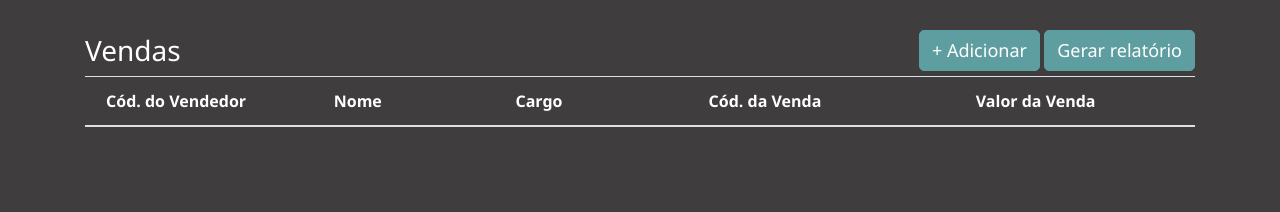
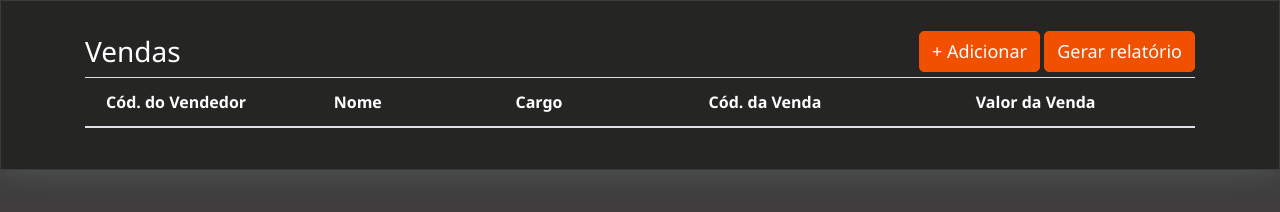
Before and after one commit to krol-rustns/website-project, a website: page index.html in a window 1280 px wide. Drawn offline with nearby package versions, Linux system fonts and the light colour scheme; no server answers.

Commit message:
color and boxes fixed

```diff
--- a/index.html
+++ b/index.html
@@ -30,12 +30,12 @@
                 color: #ffffff;
             }
             .btn {
-                background-color: cadetblue;
-                border-color: cadetblue;
+                background-color: #F15001;
+                border-color: #F15001;
             }
             .btn:hover {
-                background-color: rgb(54, 85, 86);
-                border-color: cadetblue;
+                background-color: #f16620;
+                border-color: #F15001;
             }
             .btn:focus {
                 -moz-box-shadow: none !important;
@@ -121,11 +121,38 @@
             tr:hover .editVenda {
                 visibility: visible;
             }
+            .table tbody tr:hover {
+                background-color: #2a2929; /* Cor de fundo quando passar o mouse */
+                color: #ffffff; /* Cor do texto quando passar o mouse */
+            }
+            .containerBig {
+                padding: 25px;
+                background-color: rgb(37, 37, 35);
+                box-shadow: 0 4px 28px rgba(123,151,158,.25);
+                border: 1px solid rgb(59, 59, 57);
+            }
+            /* custom scrollbar */
+            ::-webkit-scrollbar {
+            width: 18px;
+            }
+            ::-webkit-scrollbar-track {
+            background-color: transparent;
+            }
+            ::-webkit-scrollbar-thumb {
+            background-color: #889498;
+            border-radius: 20px;
+            border: 6px solid transparent;
+            background-clip: content-box;
+            }
+            ::-webkit-scrollbar-thumb:hover {
+            background-color: #9da4a5;
+            }
 
         </style>
     </head>
     <body>
-        <div class="container m-auto" style="padding-top: 25px;">
+        <div class="containerBig">
+            <div class="container m-auto">
                 <div class="headerList">
                     <h3>Vendas</h3>
                     <span>
@@ -148,6 +175,7 @@
                     </thead>
                     <tbody class="corpo"></tbody>
                 </table>
+            </div>
         </div>
 
         <div class="modalBackdrop hidden" style="display: none;"></div>
```
Also changed, not shown: relatorio.html (+33 -0 lines), 1 other file. Lines whose indentation alone changed are shown as unchanged.
